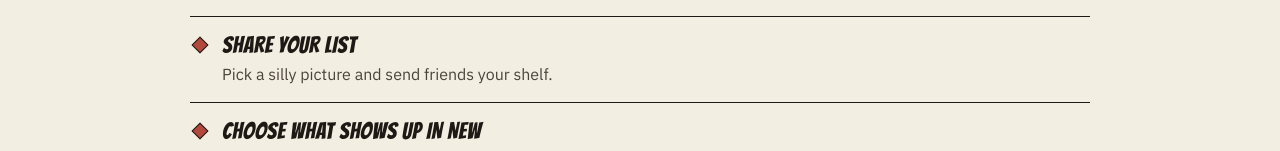
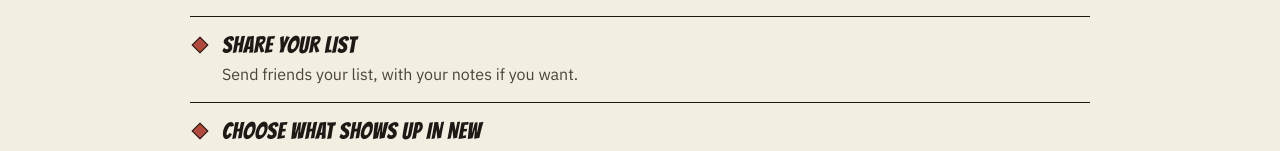
Before and after one commit to Shriyashzzz/mangaTracker, a React (Vite) app in the folder client/: page /updates in a window 1280 px wide. Shown: the part 572-723 px from the top of the page. Built offline with nearby package versions, Linux system fonts and the light colour scheme; no server answers; a web font is replaced by a local one.

Commit message:
chore: whats new says friends can see your list and notes

```diff
--- a/client/src/pages/Updates/Updates.tsx
+++ b/client/src/pages/Updates/Updates.tsx
@@ -13,7 +13,7 @@ const UPDATES = [
   },
   {
     name: "Share your list",
-    body: "Pick a silly picture and send friends your shelf.",
+    body: "Send friends your list, with your notes if you want.",
   },
   {
     name: "Choose what shows up in New",
```
